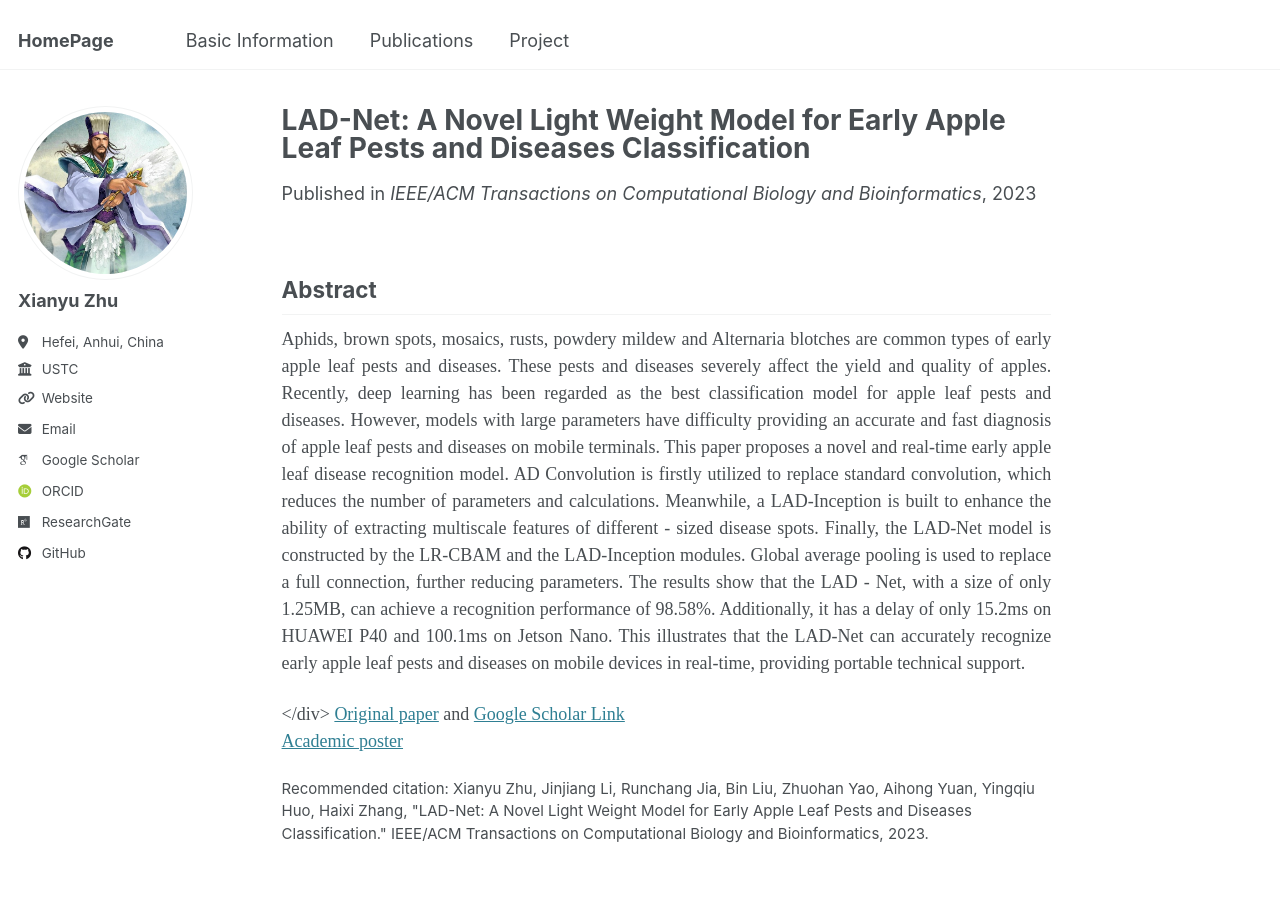
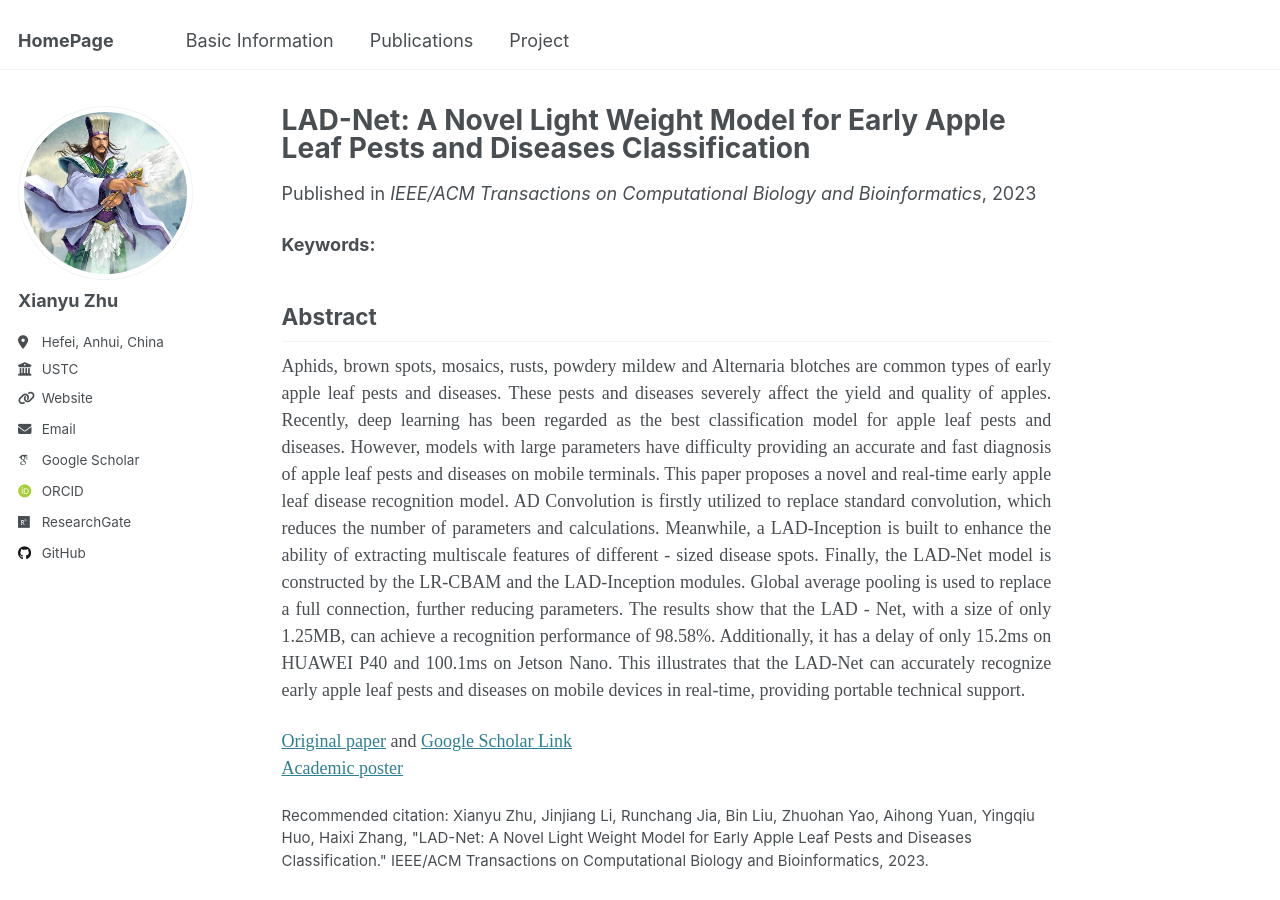
Before and after one commit to zhuxy-USTC/zhuxy-USTC.github.io, a Jekyll site: the page built from _publications/2023-03-01-LAD-Net-A-Novel-Light-Weight-Model-for-Early-Apple-Leaf-Pests-and-Diseases-Classification.md, in a window 1280 px wide and 900 px high. Built offline with Jekyll 4.4.1, drawn with Linux system fonts in a browser that asks for light colours; some web fonts are replaced.

Commit message:
Update 2023-03-01-LAD-Net-A-Novel-Light-Weight-Model-for-Early-Apple-Leaf-Pests-and-Diseases-Classification.md

```diff
--- a/_publications/2023-03-01-LAD-Net-A-Novel-Light-Weight-Model-for-Early-Apple-Leaf-Pests-and-Diseases-Classification.md
+++ b/_publications/2023-03-01-LAD-Net-A-Novel-Light-Weight-Model-for-Early-Apple-Leaf-Pests-and-Diseases-Classification.md
@@ -8,6 +8,8 @@ venue: 'IEEE/ACM Transactions on Computational Biology and Bioinformatics'
 citation: ' Xianyu Zhu,  Jinjiang Li,  Runchang Jia,  Bin Liu,  Zhuohan Yao,  Aihong Yuan,  Yingqiu Huo,  Haixi Zhang, &quot;LAD-Net: A Novel Light Weight Model for Early Apple Leaf Pests and Diseases Classification.&quot; IEEE/ACM Transactions on Computational Biology and Bioinformatics, 2023.'
 ---
 
+**Keywords:**
+
 ## Abstract
 
 <div style="font-family: 'Times New Roman', Times, serif;">
@@ -17,7 +19,7 @@ Recently, deep learning has been regarded as the best classification model for a
 This paper proposes a novel and real-time early apple leaf disease recognition model. AD Convolution is firstly utilized to replace standard convolution, which reduces the number of parameters and calculations. Meanwhile, a LAD-Inception is built to enhance the ability of extracting multiscale features of different - sized disease spots. Finally, the LAD-Net model is constructed by the LR-CBAM and the LAD-Inception modules. Global average pooling is used to replace a full connection, further reducing parameters.
 The results show that the LAD - Net, with a size of only 1.25MB, can achieve a recognition performance of 98.58%. Additionally, it has a delay of only 15.2ms on HUAWEI P40 and 100.1ms on Jetson Nano. This illustrates that the LAD-Net can accurately recognize early apple leaf pests and diseases on mobile devices in real-time, providing portable technical support.
 <p>
-</div>
+<!-- </div> -->
 
 
 
```
